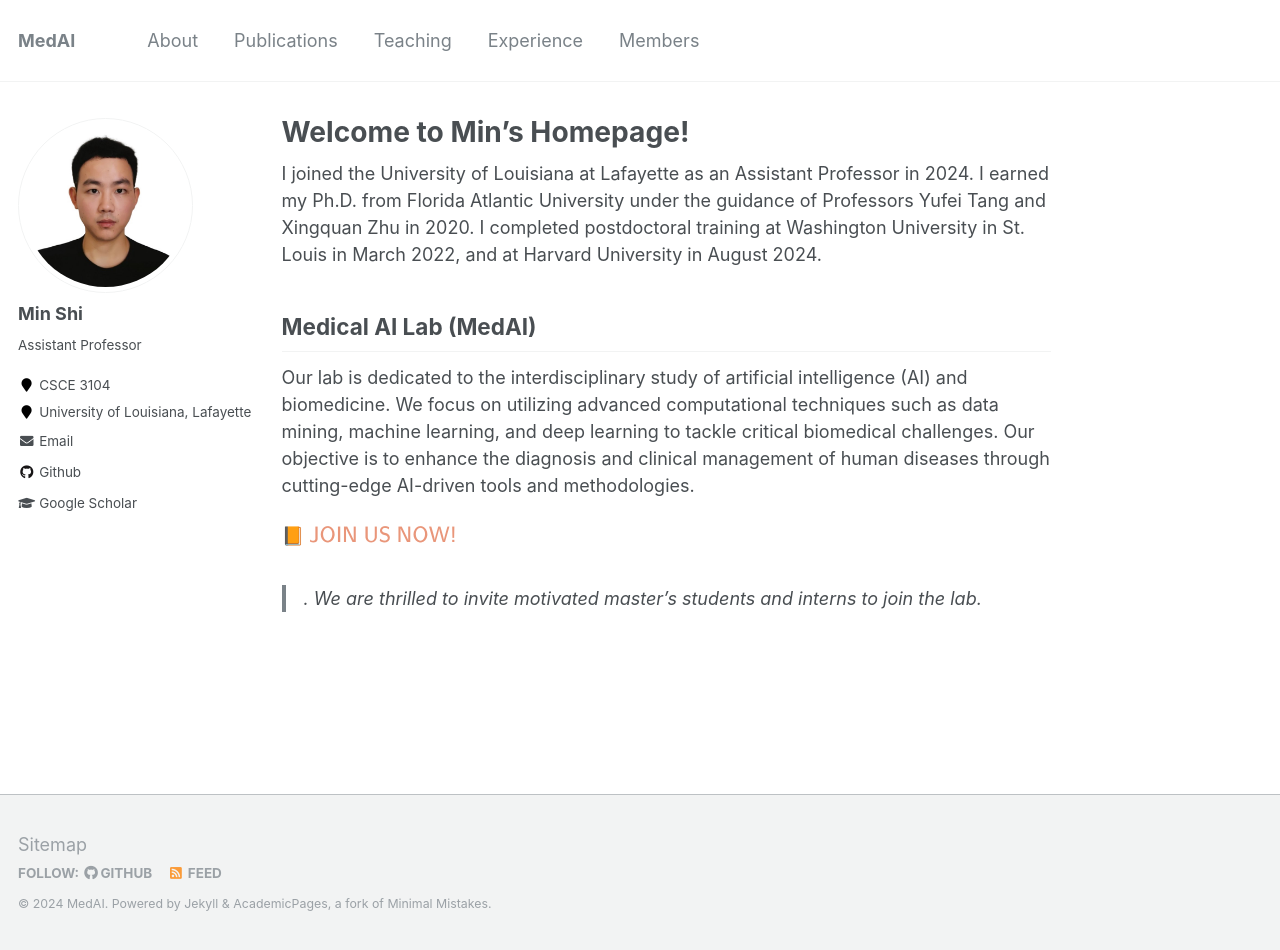
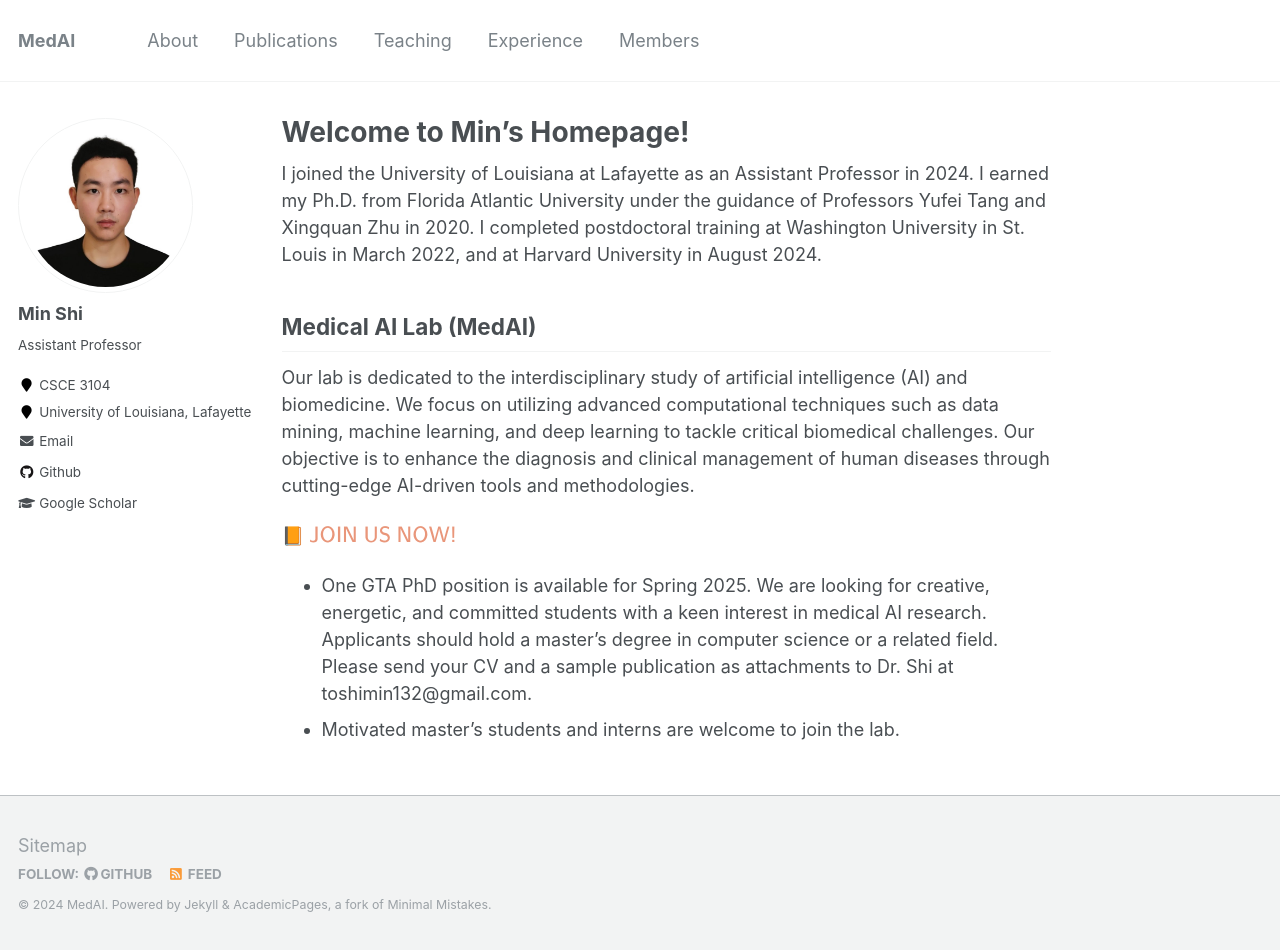
Before and after one commit to shiminxst/shiminxst.github.io, a Jekyll site: the page built from _pages/about.md, in a window 1280 px wide and 950 px high. Built offline with Jekyll 4.4.1, drawn with Linux system fonts in a browser that asks for light colours; formulas are drawn with MathJax 3.

Commit message:
Update about.md

```diff
--- a/_pages/about.md
+++ b/_pages/about.md
@@ -17,7 +17,8 @@ Our lab is dedicated to the interdisciplinary study of artificial intelligence (
 
 
 &#x1F4D9; $\color{DarkSalmon}{\textsf{JOIN US NOW!}}$
-> . We are thrilled to invite motivated master's students and interns to join the lab.
+- One GTA PhD position is available for Spring 2025. We are looking for creative, energetic, and committed students with a keen interest in medical AI research. Applicants should hold a master's degree in computer science or a related field. Please send your CV and a sample publication as attachments to Dr. Shi at toshimin132@gmail.com.
+- Motivated master's students and interns are welcome to join the lab.
 
 
 
```
